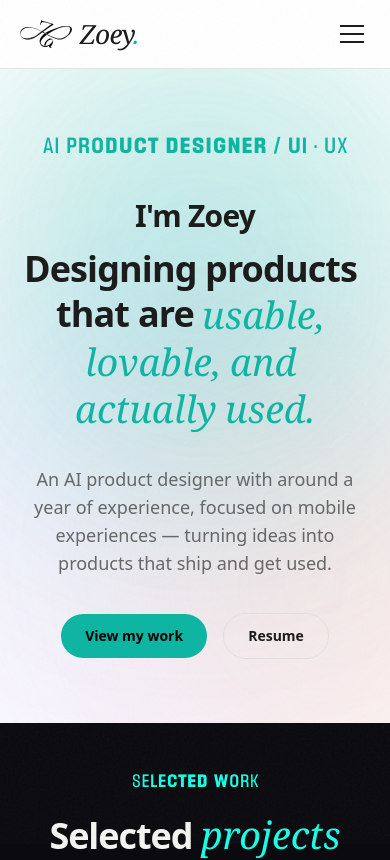
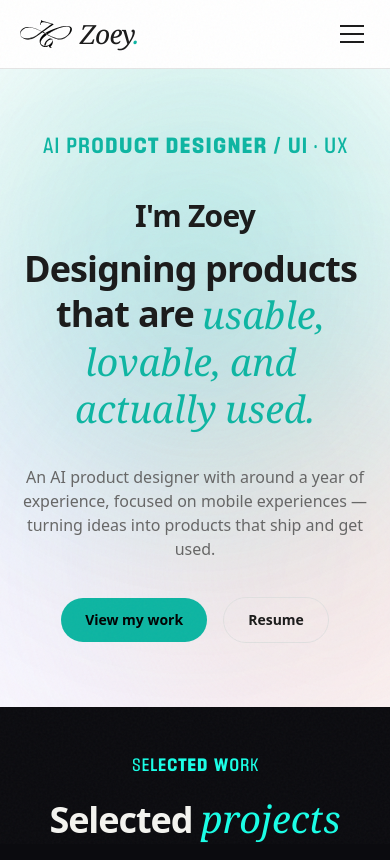
Before and after one commit to gaogao0805/portfolio, a Next.js app: page /en in a window 390 px wide. Shown: the top 860 px of the page. Built offline with nearby package versions, Linux system fonts and the light colour scheme.

Commit message:
Shrink hero intro text on mobile

```diff
--- a/src/components/Hero.tsx
+++ b/src/components/Hero.tsx
@@ -71,7 +71,7 @@ export function Hero({
       </h1>
 
       <motion.p
-        className="relative z-10 max-w-xl text-lg text-muted"
+        className="relative z-10 max-w-xl text-base text-muted sm:text-lg"
         initial={{ opacity: 0 }}
         animate={{ opacity: 1 }}
         transition={{ duration: 0.6, delay: 0.5 }}
```
